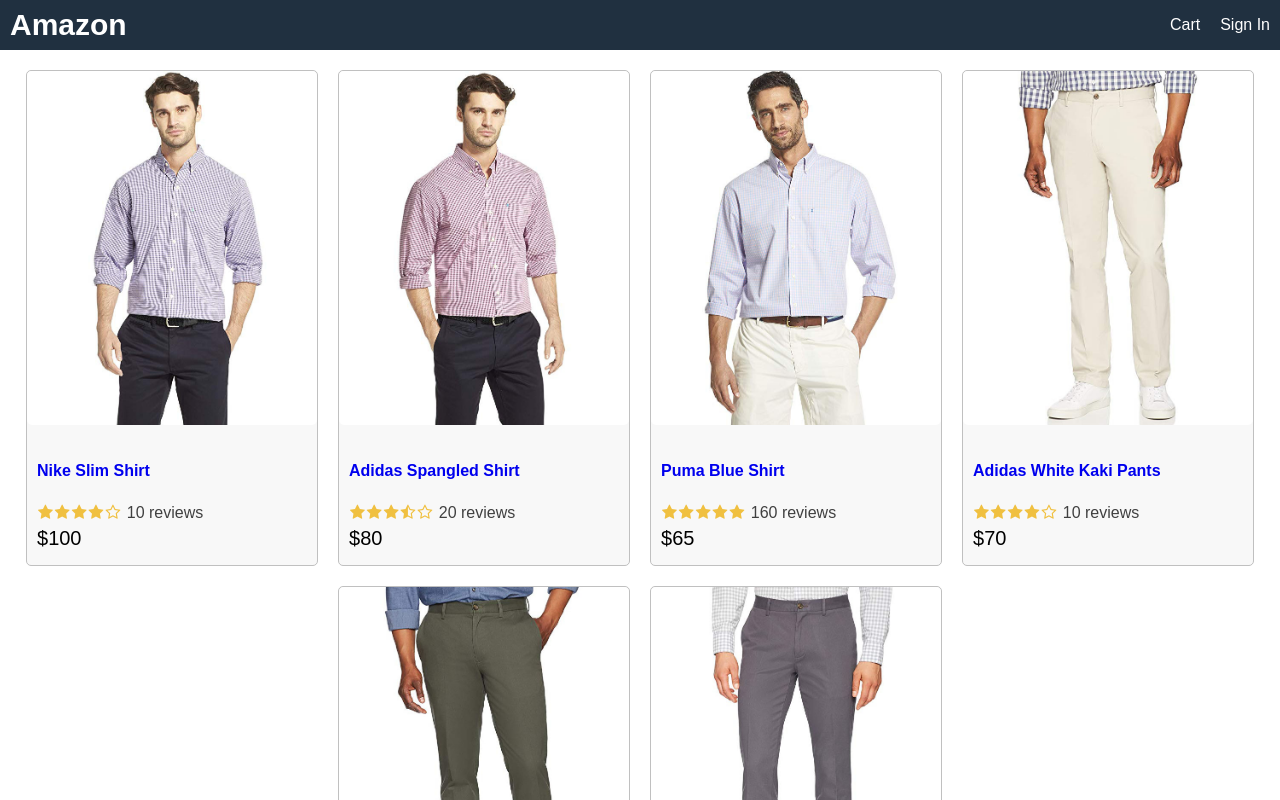
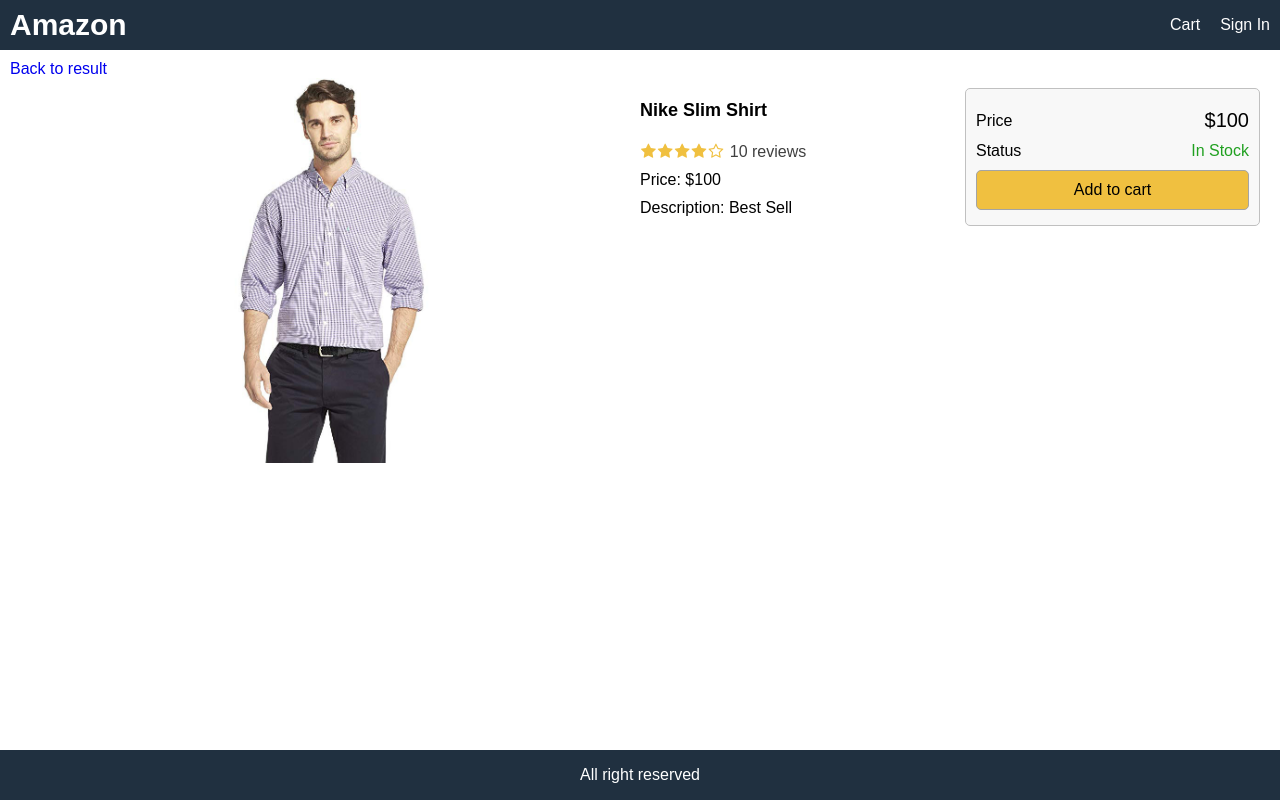
Before and after one commit to JomarHAN/amazon-2021, a React (Create React App) app in the folder frontend/: page /product/1 in a window 1280 px wide. Shown: the top 800 px of the page. Built offline with nearby package versions, Linux system fonts and the light colour scheme.

Commit message:
build product screen

```diff
--- a/frontend/package.json
+++ b/frontend/package.json
@@ -8,6 +8,7 @@
     "@testing-library/user-event": "^12.8.1",
     "react": "^17.0.1",
     "react-dom": "^17.0.1",
+    "react-router-dom": "^5.2.0",
     "react-scripts": "4.0.3",
     "web-vitals": "^1.1.0"
   },
--- a/frontend/src/App.js
+++ b/frontend/src/App.js
@@ -1,34 +1,35 @@
 import "./App.css";
 import Products from "./components/Products";
 import data from './data'
+import {
+  BrowserRouter as Router, Link, Route
+} from "react-router-dom";
+import HomeScreen from "./Screens/HomeScreen";
+import ProductScreen from "./Screens/ProductScreen";
 
 function App() {
 
   return (
+    <Router>
       <div className="grid-container">
         <header className="row">
           <div>
-          <a href="index.html" className="brand">
+            <Link to="/" className="brand">
               Amazon
-          </a>
+          </Link>
           </div>
           <div>
-          <a href="cart.html">Cart</a>
-          <a href="signin.html">Sign In</a>
+            <Link to="/cart">Cart</Link>
+            <Link to="/signin">Sign In</Link>
           </div>
         </header>
         <main>
-        <div>
-          <div className="row center">
-            {data.products.map(product => (
-              <Products key={product._id} product={product} />
-            ))}
-
-          </div>
-        </div>
+          <Route path="/product/:id" component={ProductScreen} />
+          <Route path="/" component={HomeScreen} exact />
         </main>
         <footer className="row center">All right reserved</footer>
       </div>
+    </Router>
   );
 }
 
--- /dev/null
+++ b/frontend/src/Screens/HomeScreen.jsx
@@ -0,0 +1,17 @@
+import React from "react";
+import Products from "../components/Products";
+import data from "../data";
+
+function HomeScreen() {
+  return (
+    <div>
+      <div className="row center">
+        {data.products.map((product) => (
+          <Products key={product._id} product={product} />
+        ))}
+      </div>
+    </div>
+  );
+}
+
+export default HomeScreen;
--- /dev/null
+++ b/frontend/src/Screens/ProductScreen.jsx
@@ -0,0 +1,68 @@
+import React from "react";
+import { Link } from "react-router-dom";
+import Rating from "../components/Rating";
+import data from "../data";
+
+function ProductScreen(props) {
+  const productId = props.match.params.id;
+  const product = data.products.find((x) => x._id === Number(productId));
+  if (!product) {
+    return <div>Product Not Found</div>;
+  }
+  return (
+    <div>
+      <Link to="/">Back to result</Link>
+      <div className="row top">
+        <div className="col-2">
+          <img src={product.image} alt={product.name} className="large" />
+        </div>
+        <div className="col-1">
+          <ul>
+            <li>
+              <h1>{product.name}</h1>
+            </li>
+            <li>
+              <Rating rating={product.rating} numReviews={product.numReviews} />
+            </li>
+            <li>Price: ${product.price}</li>
+            <li>Description: {product.description}</li>
+          </ul>
+        </div>
+        <div className="col-1">
+          <div className="card card-body">
+            <ul>
+              <li>
+                <div className="row">
+                  <div>Price</div>
+                  <div className="price">${product.price}</div>
+                </div>
+              </li>
+              <li>
+                <div className="row">
+                  <div>Status</div>
+                  <div>
+                    {product.countInStock > 0 ? (
+                      <span className="success">In Stock</span>
+                    ) : (
+                      <span className="danger">Unavailable</span>
+                    )}
+                  </div>
+                </div>
+              </li>
+              <li>
+                <button
+                  className="primary block"
+                  disabled={product.countInStock <= 0}
+                >
+                  Add to cart
+                </button>
+              </li>
+            </ul>
+          </div>
+        </div>
+      </div>
+    </div>
+  );
+}
+
+export default ProductScreen;
--- a/frontend/src/components/Products.jsx
+++ b/frontend/src/components/Products.jsx
@@ -1,17 +1,18 @@
 import React from "react";
+import { Link } from "react-router-dom";
 import Rating from "./Rating";
 
 function Products(props) {
   const { product } = props;
   return (
     <div className="card">
-      <a href="product.html">
+      <Link to={`/product/${product._id}`}>
         <img src={product.image} alt="product" className="medium" />
-      </a>
+      </Link>
       <div className="card-body">
-        <a href="product.html">
+        <Link to={`/product/${product._id}`}>
           <h2>{product.name}</h2>
-        </a>
+        </Link>
         <Rating rating={product.rating} numReviews={product.numReviews} />
         <div className="price">${product.price}</div>
       </div>
--- a/frontend/src/data.js
+++ b/frontend/src/data.js
@@ -7,6 +7,8 @@
             rating: 4,
             numReviews: 10,
             price: 100,
+            countInStock: 10,
+            description: "Best Sell",
         },
         {
             _id: 2,
@@ -15,6 +17,8 @@
             rating: 3.5,
             numReviews: 20,
             price: 80,
+            countInStock: 10,
+            description: "Best Sell",
         },
         {
             _id: 3,
@@ -23,6 +27,8 @@
             rating: 5,
             numReviews: 160,
             price: 65,
+            countInStock: 10,
+            description: "Very Good",
         },
         {
             _id: 4,
@@ -31,13 +37,15 @@
             rating: 4,
             numReviews: 10,
             price: 70,
+            countInStock: 10,
+            description: "Best Sell",
         },
         {
             _id: 5,
             image: '/images/p5.jpg',
             name: "Nike Black Pants",
             rating: 5,
-            numReviews: 10,
+            numReviews: 0,
             price: 120,
         },
         {
@@ -47,6 +55,8 @@
             rating: 4.5,
             numReviews: 40,
             price: 110,
+            countInStock: 10,
+            description: "Best Sell",
         },
     ]
 }
--- a/frontend/src/index.css
+++ b/frontend/src/index.css
@@ -49,6 +49,34 @@
 a:hover{
   color: #ff8000;
 }
+ul{
+  padding: 0;
+  margin: 0;
+  list-style: none;
+}
+li{
+  margin-top: 1rem;
+}
+button{
+  padding: 1rem;
+  border-radius: 0.5rem;
+  border: 0.1rem solid #a4a4a4;
+  font-size: 1.6rem;
+  font-family: Arial, Helvetica, sans-serif;
+  -webkit-font-smoothing: antialiased;
+  -moz-osx-font-smoothing: grayscale;
+  background-color: #f8f8f8;
+  cursor: pointer;
+}
+button:hover{
+  border: 0.1rem solid #404040;
+}
+button.primary{
+background-color: #f0c040;
+}
+button.block{
+  width: 100%;
+}
 /* Header */
 header a{
   color: #ffffff;
@@ -68,6 +96,17 @@
 .row.center{
   justify-content: center;
 }
+.row.top{
+  align-items: flex-start;
+}
+.col-1{
+  flex: 1 1 25rem;
+}
+.col-2{
+  flex: 2 1 50rem;
+  display: flex;
+  justify-content: center;
+}
 /* Image */
 img{
   border-radius: 0.5rem;
@@ -75,6 +114,9 @@
 img.medium{
   max-width: 29rem;
   width: 100%;
+}
+img.large{
+  width: 50%;
 }
 /* Card */
 .card{
@@ -100,3 +142,10 @@
 .rating span:last-child{
   color: #404040;
 }
+/* Alert */
+.success{
+  color: #20a020;
+}
+.danger{
+  color: #a02020
+}
```
Also changed, not shown: 1 other file (tests, documents, lock files or other folders). Lines whose indentation alone changed are shown as unchanged.
